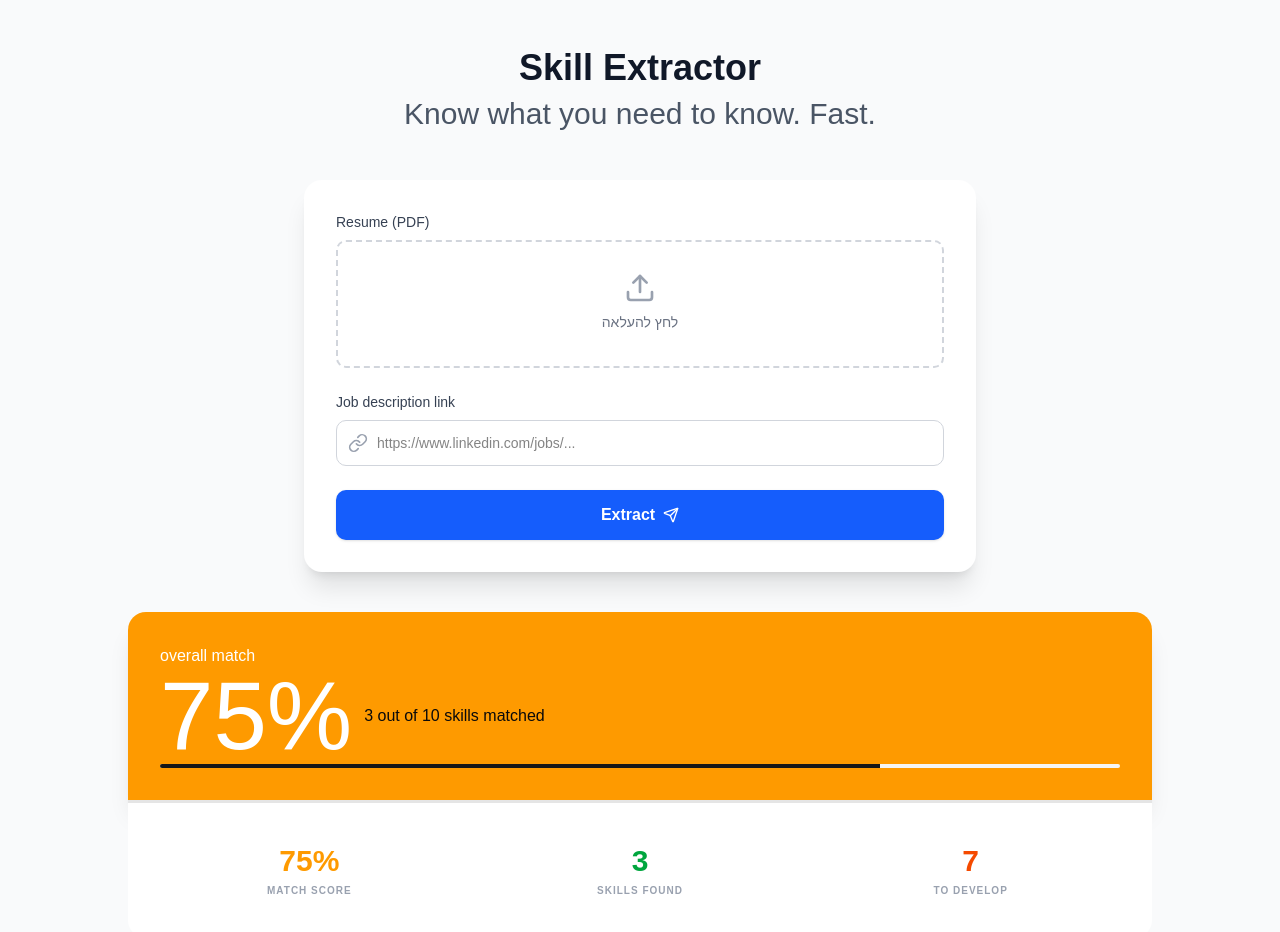
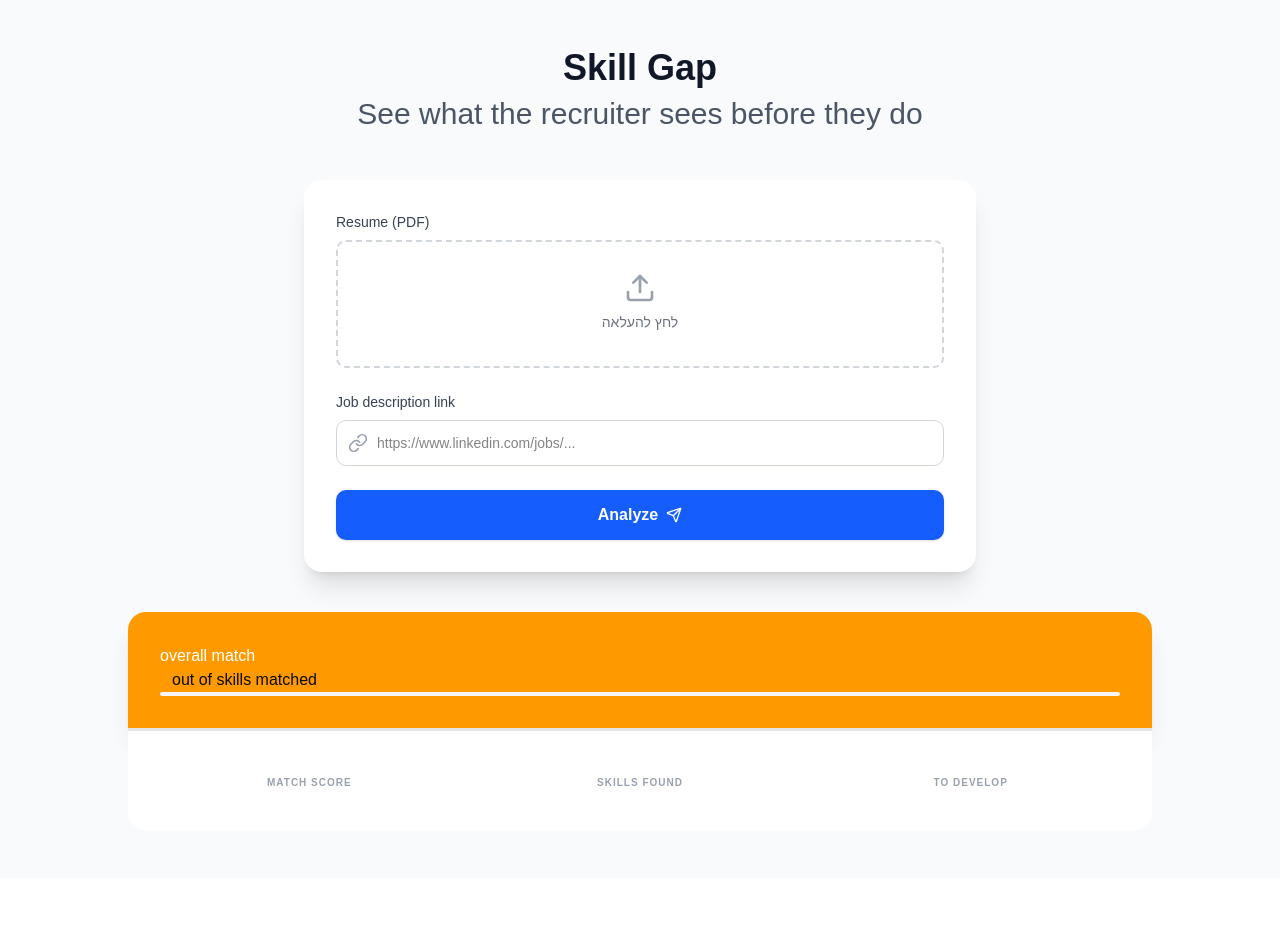
Before and after one commit to lazamal/focused-resume, a React (Vite) app in the folder frontend/: page / in a window 1280 px wide. Shown: the top 932 px of the page. After the commit the page ends 878 px from the top, so only its background shows below. Built offline with nearby package versions, Linux system fonts and the light colour scheme.

Commit message:
working interface

```diff
--- a/frontend/src/App.tsx
+++ b/frontend/src/App.tsx
@@ -1,4 +1,4 @@
-import React, { useEffect, useState } from "react";
+import React, { useState } from "react";
 import axios from "axios";
 import { Upload, Link as LinkIcon, FileText, Send } from "lucide-react";
 import { Toaster, toast } from "sonner";
@@ -53,10 +53,10 @@ function App() {
 
       <header className="text-center mb-12">
         <h1 className="text-4xl font-extrabold text-gray-900 mb-2">
-          Skill Extractor
+          Skill Gap
         </h1>
         <p className="text-gray-600 text-3xl">
-          Know what you need to know. Fast.
+          See what the recruiter sees before they do
         </p>
       </header>
 
@@ -132,17 +132,21 @@ function App() {
             }`}
           >
             {loading ? (
-              "Extracting..."
+              "Analyzing..."
             ) : (
               <>
-                Extract <Send className="w-4 h-4 ml-2" />
+                Analyze <Send className="w-4 h-4 ml-2" />
               </>
             )}
           </button>
         </form>
       </main>
       <div className="w-full max-w-5xl flex flex-col items-stretch">
-        <OverallMatchCard />
+        <OverallMatchCard
+          score={results?.overall_score}
+          numberOfMatchedSkills={results?.number_of_matched_skills}
+          totalSkillsForJob={results?.total_skills_for_job}
+        />
         <div className="flex flex-row items-stretch">
           <div className="flex-1 basis-0 flex flex-col">
             {results?.matched_skills && (
@@ -164,7 +168,11 @@ function App() {
             )}
           </div>
         </div>
-        <SkillFooterCard />
+        <SkillFooterCard
+          score={results?.overall_score}
+          numberOfMatchedSkills={results?.number_of_matched_skills}
+          numberOfSkillsToLearn={results?.number_of_skills_to_learn}
+        />
       </div>
     </div>
   );
--- a/frontend/src/components/OverallMatchCard.tsx
+++ b/frontend/src/components/OverallMatchCard.tsx
@@ -1,14 +1,25 @@
 import { Progress } from "@/components/ui/progress";
 
-export function OverallMatchCard() {
+export function OverallMatchCard({
+  score,
+  numberOfMatchedSkills,
+  totalSkillsForJob,
+}: any) {
+  const percentage =
+    totalSkillsForJob > 0
+      ? (numberOfMatchedSkills / totalSkillsForJob) * 100
+      : 0;
+
   return (
     <div className="flex flex-col w-full mt-10  max-w-5xl bg-amber-500 rounded-t-2xl shadow-xl p-8">
       <p className="text-white ">overall match</p>
       <div className="flex flex-row gap-3 items-center ">
-        <span className="text-8xl text-white">75%</span>
-        <span>3 out of 10 skills matched</span>
+        <span className="text-8xl text-white">{score}</span>
+        <span>
+          {numberOfMatchedSkills} out of {totalSkillsForJob} skills matched
+        </span>
       </div>
-      <Progress value={75} />
+      <Progress value={percentage} />
     </div>
   );
 }
--- a/frontend/src/components/SkillFooterCard.tsx
+++ b/frontend/src/components/SkillFooterCard.tsx
@@ -1,22 +1,26 @@
 import { SKillFooterInfo } from "./SkillFooterInfo";
 
-export function SkillFooterCard() {
+export function SkillFooterCard({
+  score,
+  numberOfSkillsToLearn,
+  numberOfMatchedSkills,
+}: any) {
   return (
     <div className="w-full max-w-5xl bg-white mx-auto border-t-3 border-gray py-10 rounded-b-2xl">
       <div className="flex flex-row justify-between items-center px-4">
         <SKillFooterInfo
           color="text-amber-500"
-          info={"75%"}
+          info={score}
           label="Match Score"
         />
         <SKillFooterInfo
           color="text-green-600"
-          info={"3"}
+          info={numberOfMatchedSkills}
           label="Skills Found"
         />
         <SKillFooterInfo
           color="text-orange-600"
-          info={"7"}
+          info={numberOfSkillsToLearn}
           label="To Develop"
         />
       </div>
```
Also changed, not shown: 2 other files (tests, documents, lock files or other folders).
